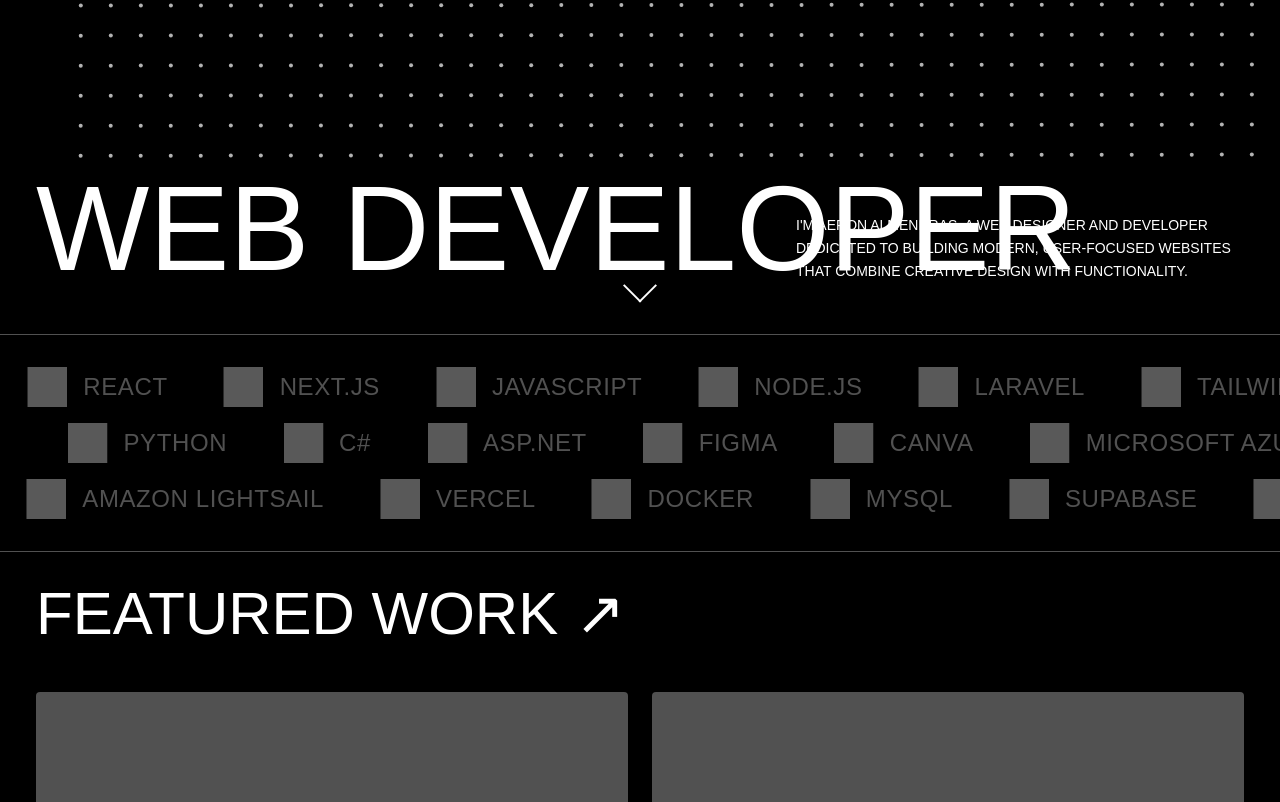
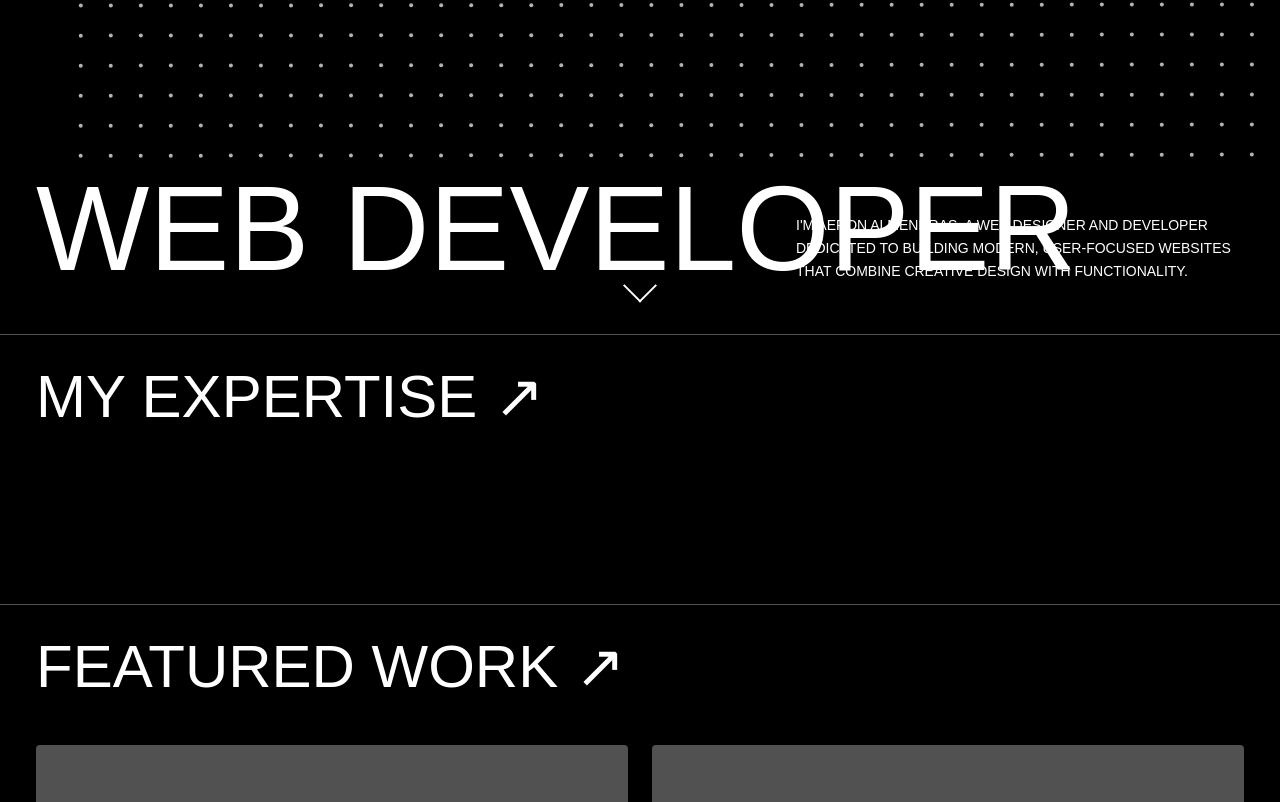
Before and after one commit to almen1/aeron.github.io, a React (Vite) app: page / in a window 1280 px wide. Shown: the part 466-1268 px from the top of the page. Built offline with nearby package versions, Linux system fonts and the light colour scheme; grey boxes are pictures that could not be loaded; a web font is replaced by a local one.

Commit message:
update skills

```diff
--- a/src/App.jsx
+++ b/src/App.jsx
@@ -35,8 +35,8 @@
           >
             <Hero />
             {/* <About /> */}
-            {/* <Skills /> */}
-            <Marquee />
+            <Skills />
+            {/* <Marquee /> */}
             <Works />
 
             <Contact />
--- a/src/components/Hero.jsx
+++ b/src/components/Hero.jsx
@@ -150,7 +150,7 @@
         <div className="flex w-full max-w-6xl">
           <div className="flex w-full max-w-6xl justify-start px-9 py-4">
             <h1
-              className="font-main text-[64px] md:text-[120px] font-norma"
+              className="font-main text-[64px] md:text-[120px] font-normal"
               style={{ color: "var(--color-background)" }}
             >
               <span ref={webRef}>WEB&nbsp;</span>
--- a/src/components/Skills.jsx
+++ b/src/components/Skills.jsx
@@ -1,238 +1,49 @@
-import React, { useState, useEffect, useRef } from 'react'
-import { gsap } from 'gsap'
-import { TextPlugin } from 'gsap/TextPlugin'
-import { ScrollTrigger } from 'gsap/ScrollTrigger'
+import React, { useEffect, useRef } from "react"
+import { gsap } from "gsap"
+import { ScrollTrigger } from "gsap/ScrollTrigger"
 
-// Register the TextPlugin and ScrollTrigger
-gsap.registerPlugin(TextPlugin, ScrollTrigger)
+gsap.registerPlugin(ScrollTrigger)
 
-const skillsData = {
-  "Web Development": ["React", "Next.js", "JavaScript", "Node.js", "Laravel", "TailwindCSS", "Python", "C#", "ASP.NET"],
-  "Web Design": ["Figma", "Canva"],
-  "Cloud": ["Microsoft Azure", "Amazon Lightsail", "Vercel"],
-  "Testing": ["Jest", "Cypress"],
-  "Database": ["MySQL", "Supabase", "Firebase Firestore", "SQLite", "MariaDB"],
-  "Deployment": ["Vercel", "Netlify", "Docker"],
-  "Project Management": ["ClickUp", "Trello", "Microsoft Teams", "Git", "GitHub"]
-}
-
-const skillIcons = {
-  "React": "https://cdn.jsdelivr.net/npm/simple-icons@v9/icons/react.svg",
-  "Next.js": "https://cdn.jsdelivr.net/npm/simple-icons@v9/icons/nextdotjs.svg",
-  "JavaScript": "https://cdn.jsdelivr.net/npm/simple-icons@v9/icons/javascript.svg",
-  "Node.js": "https://cdn.jsdelivr.net/npm/simple-icons@v9/icons/nodedotjs.svg",
-  "Laravel": "https://cdn.jsdelivr.net/npm/simple-icons@v9/icons/laravel.svg",
-  "TailwindCSS": "https://cdn.jsdelivr.net/npm/simple-icons@v9/icons/tailwindcss.svg",
-  "Python": "https://cdn.jsdelivr.net/npm/simple-icons@v9/icons/python.svg",
-  "C#": "https://cdn.jsdelivr.net/npm/simple-icons@v9/icons/csharp.svg",
-  "ASP.NET": "https://cdn.jsdelivr.net/npm/simple-icons@v9/icons/dotnet.svg",
-  "Figma": "https://cdn.jsdelivr.net/npm/simple-icons@v9/icons/figma.svg",
-  "Canva": "https://cdn.jsdelivr.net/npm/simple-icons@v9/icons/canva.svg",
-  "Microsoft Azure": "https://cdn.jsdelivr.net/npm/simple-icons@v9/icons/microsoftazure.svg",
-  "Amazon Lightsail": "https://cdn.jsdelivr.net/npm/simple-icons@v9/icons/amazonaws.svg",
-  "Vercel": "https://cdn.jsdelivr.net/npm/simple-icons@v9/icons/vercel.svg",
-  "Jest": "https://cdn.jsdelivr.net/npm/simple-icons@v9/icons/jest.svg",
-  "Cypress": "https://cdn.jsdelivr.net/npm/simple-icons@v9/icons/cypress.svg",
-  "MySQL": "https://cdn.jsdelivr.net/npm/simple-icons@v9/icons/mysql.svg",
-  "Supabase": "https://cdn.jsdelivr.net/npm/simple-icons@v9/icons/supabase.svg",
-  "Firebase Firestore": "https://cdn.jsdelivr.net/npm/simple-icons@v9/icons/firebase.svg",
-  "SQLite": "https://cdn.jsdelivr.net/npm/simple-icons@v9/icons/sqlite.svg",
-  "MariaDB": "https://cdn.jsdelivr.net/npm/simple-icons@v9/icons/mariadb.svg",
-  "Netlify": "https://cdn.jsdelivr.net/npm/simple-icons@v9/icons/netlify.svg",
-  "Docker": "https://cdn.jsdelivr.net/npm/simple-icons@v9/icons/docker.svg",
-  "ClickUp": "https://cdn.jsdelivr.net/npm/simple-icons@v9/icons/clickup.svg",
-  "Trello": "https://cdn.jsdelivr.net/npm/simple-icons@v9/icons/trello.svg",
-  "Microsoft Teams": "https://cdn.jsdelivr.net/npm/simple-icons@v9/icons/microsoftteams.svg",
-  "Git": "https://cdn.jsdelivr.net/npm/simple-icons@v9/icons/git.svg",
-  "GitHub": "https://cdn.jsdelivr.net/npm/simple-icons@v9/icons/github.svg"
-}
-
-const SkillItem = ({ title, borderLeft, hoveredSkill, setHoveredSkill }) => {
-  const isHovered = hoveredSkill === title
-  const titleRef = useRef(null)
-
-  const handleMouseEnter = () => {
-    setHoveredSkill(title)
-    if (titleRef.current) {
-      const chars = "!@#$%^&*()_+{}[]<>?/abcdefghijklmnopqrstuvwxyz".split("")
-      let interval
-
-      const shuffleText = () => {
-        let i = 0
-        interval = setInterval(() => {
-          const scrambled = title.toUpperCase()
-            .split("")
-            .map((char, idx) => {
-              if (char === " ") return " "
-              return idx < i ? title.toUpperCase()[idx] : chars[Math.floor(Math.random() * chars.length)]
-            })
-            .join("")
-          titleRef.current.textContent = scrambled
-
-          if (i >= title.length) {
-            clearInterval(interval)
-            titleRef.current.textContent = title.toUpperCase()
-          }
-          i++
-        }, 50)
-      }
-
-      shuffleText()
-    }
-  }
-
-  const handleMouseLeave = () => {
-    setHoveredSkill(null)
-    if (titleRef.current) {
-      titleRef.current.textContent = title.toUpperCase()
-    }
-  }
-
-  return (
-    <div
-      className={`w-1/2 flex items-start justify-start h-auto py-4 px-4 transition-all duration-500 hover:cursor-pointer relative select-none ${borderLeft ? "border-l" : ""}`}
-      style={{
-        borderLeftColor: borderLeft ? 'var(--color-secondary)' : undefined,
-        backgroundColor: isHovered ? 'var(--color-background)' : 'transparent',
-        cursor: 'none'
-      }}
-      onMouseEnter={handleMouseEnter}
-      onMouseLeave={handleMouseLeave}
-    >
-      {/* Circle + Title */}
-      <div className="flex items-center justify-between w-full">
-        <h3
-          ref={titleRef}
-          className="font-main text-xl font-normal transition-colors duration-500 uppercase"
-          style={{
-            color: isHovered ? 'var(--color-primary)' : 'var(--color-background)'
-          }}
-        >
-          {title}
-        </h3>
-        <div
-          className="circle w-5 h-5 rounded-full border transition-all duration-500"
-          style={{
-            borderColor: 'var(--color-secondary)',
-            backgroundColor: 'transparent'
-          }}
-        ></div>
-      </div>
-
-      {/* Stack Reveal */}
-      <div
-        ref={el => {
-          if (el) {
-            gsap.set(el, { opacity: 0, y: -10 })
-            if (isHovered) {
-              gsap.to(el, { opacity: 1, y: 0, duration: 0.4, ease: "power2.out" })
-            } else {
-              gsap.to(el, { opacity: 0, y: -10, duration: 0.4, ease: "power2.out" })
-            }
-          }
-        }}
-        className="absolute bottom-4 left-4 max-w-[200px] grid grid-cols-1 gap-4 gap-x-8"
-        style={{
-          gridTemplateColumns: skillsData[title]?.length > 6 ? 'repeat(2, minmax(0, 1fr))' : '1fr'
-        }}
-      >
-        {skillsData[title]?.map((stack, idx) => (
-          <div key={idx} className="flex items-center gap-1">
-            <img
-              src={skillIcons[stack]}
-              alt={stack}
-              className="w-3.5 h-3.5"
-              style={{ filter: 'brightness(0) saturate(100%) invert(35%)' }}
-            />
-            <span
-              className="text-sm font-medium uppercase tracking-wide leading-tight"
-              style={{ color: 'var(--color-secondary)' }}
-            >
-              {stack}
-            </span>
-          </div>
-        ))}
-      </div>
-
-    </div>
-  )
-}
+const skills = [
+  "React",
+  "Next.js",
+  "JavaScript",
+  "Node.js",
+  "Laravel",
+  "TailwindCSS",
+  "Python",
+  "C#",
+  "ASP.NET",
+  "Figma",
+  "Canva",
+  "Microsoft Azure",
+  "Amazon Lightsail",
+  "Vercel",
+  "Docker",
+  "MySQL",
+  "Supabase",
+  "Firebase"
+]
 
 const Skills = () => {
-  const [hoveredSkill, setHoveredSkill] = useState(null)
   const sectionRef = useRef(null)
   const headerRef = useRef(null)
-  const originalText = "MY EXPERTISE ↗"
 
   useEffect(() => {
     if (sectionRef.current) {
-      gsap.set(sectionRef.current, { y: 50, opacity: 0 })
-      gsap.to(sectionRef.current, {
+      gsap.fromTo(
+        sectionRef.current.querySelectorAll(".skill-item"),
+        { y: 40, opacity: 0 },
+        {
           y: 0,
           opacity: 1,
           duration: 0.8,
-        ease: "power2.out",
-        delay: 0.4
-      })
-    }
-
-    const header = headerRef.current
-    if (header) {
-      const chars = "!@#$%^&*()_+{}[]<>?/abcdefghijklmnopqrstuvwxyz".split("")
-      let interval
-
-      const shuffleText = () => {
-        let i = 0
-        interval = setInterval(() => {
-          const scrambled = originalText
-            .split("")
-            .map((char, idx) => {
-              if (char === " ") return " "
-              return idx < i ? originalText[idx] : chars[Math.floor(Math.random() * chars.length)]
-            })
-            .join("")
-          header.textContent = scrambled
-
-          if (i >= originalText.length) {
-            clearInterval(interval)
-            header.textContent = originalText
-          }
-          i++
-        }, 50)
-      }
-
-      header.addEventListener("mouseenter", shuffleText)
-      header.addEventListener("mouseleave", () => {
-        clearInterval(interval)
-        header.textContent = originalText
-      })
-
-      return () => {
-        clearInterval(interval)
-        header.removeEventListener("mouseenter", shuffleText)
-        header.removeEventListener("mouseleave", () => { })
-      }
-    }
-
-    // Covering effect - Skills slides up to cover Hero
-    if (sectionRef.current) {
-      gsap.fromTo(sectionRef.current,
-        {
-          y: "100vh", // Start from below the viewport
-          opacity: 0
-        },
-        {
-          y: 0,
-          opacity: 1,
-          duration: 1.2,
+          stagger: 0.1,
           ease: "power2.out",
           scrollTrigger: {
             trigger: sectionRef.current,
-            start: "top bottom",
-            end: "top top",
-            scrub: 1, // Smooth scrubbing tied to scroll
-            pin: false
-          }
+            start: "top 80%",
+          },
         }
       )
     }
@@ -241,43 +52,41 @@
   return (
     <section
     ref={sectionRef}
-      className="h-fit border-b border-t"
+    className="h-fit border-b border-t px-9"
     style={{
+      backgroundColor: 'var(--color-primary)',
       borderBottomColor: 'var(--color-secondary)',
-        borderTopColor: 'var(--color-secondary)',
-        backgroundColor: 'var(--color-primary)'
+      borderTopColor: 'var(--color-secondary)'
     }}
   >
-      {/* ROW 1 */}
-      <div className="h-[30vh] flex border-b" style={{ borderBottomColor: 'var(--color-secondary)' }}>
-        <div className="w-1/2 flex items-start justify-start py-8 px-9 h-auto">
+    <div className="h-auto flex pt-8 pb-8">
+      {/* Left side - Title */}
+      <div className="w-1/2 flex items-start justify-start">
+        <div className="flex items-center">
           <h2
             ref={headerRef}
-            className="font-main text-6xl font-medium cursor-enlarge uppercase"
+            className="font-main text-6xl font-medium cursor-enlarge"
             style={{ color: 'var(--color-background)', cursor: 'pointer' }}
           >
-            {originalText}
+            MY EXPERTISE ↗
           </h2>
-        </div>
-        <SkillItem title="Web Development" borderLeft hoveredSkill={hoveredSkill} setHoveredSkill={setHoveredSkill} />
-      </div>
-
-      {/* ROW 2 */}
-      <div className="h-[30vh] flex border-b" style={{ borderBottomColor: 'var(--color-secondary)' }}>
-        <SkillItem title="Web Design" hoveredSkill={hoveredSkill} setHoveredSkill={setHoveredSkill} />
-        <div className="w-1/2 flex">
-          <SkillItem title="Cloud" borderLeft hoveredSkill={hoveredSkill} setHoveredSkill={setHoveredSkill} />
-          <SkillItem title="Testing" borderLeft hoveredSkill={hoveredSkill} setHoveredSkill={setHoveredSkill} />
         </div>
       </div>
 
-      {/* ROW 3 */}
-      <div className="h-[30vh] flex">
-        <div className="w-1/2 flex">
-          <SkillItem title="Database" hoveredSkill={hoveredSkill} setHoveredSkill={setHoveredSkill} />
-          <SkillItem title="Deployment" borderLeft hoveredSkill={hoveredSkill} setHoveredSkill={setHoveredSkill} />
+       {/* Right side - Skills Grid */}
+       <div className="w-1/2 flex items-start justify-end">
+         <div className="grid grid-cols-2 gap-y-0 gap-x-8">
+           {skills.map((skill, index) => (
+             <span
+               key={index}
+               className="skill-item font-main text-sm font-normal leading-relaxed uppercase"
+               style={{ color: 'var(--color-background)' }}
+             >
+               {skill}
+             </span>
+           ))}
          </div>
-        <SkillItem title="Project Management" borderLeft hoveredSkill={hoveredSkill} setHoveredSkill={setHoveredSkill} />
+       </div>
      </div>
    </section>
   )
```
Lines whose indentation alone changed are shown as unchanged.
